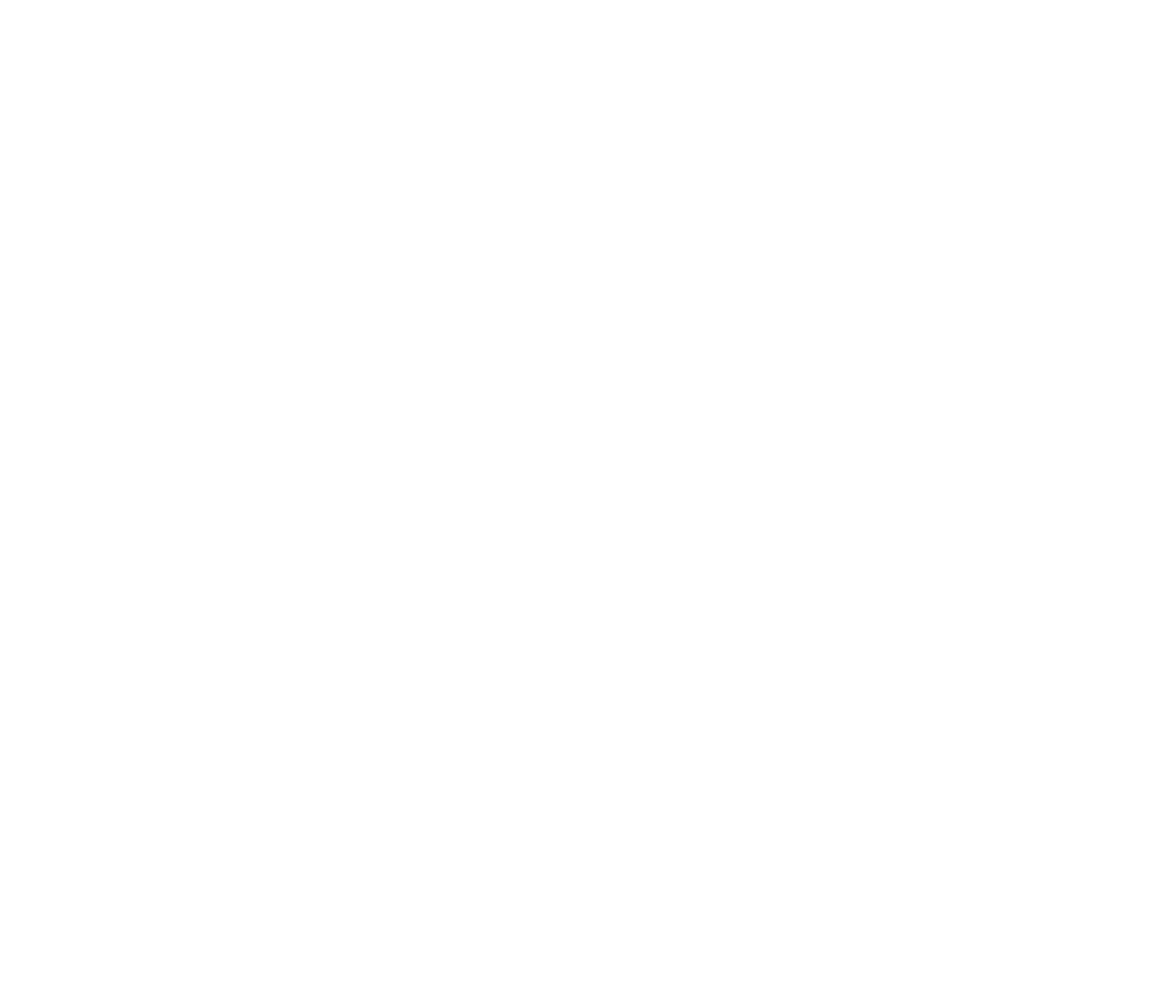
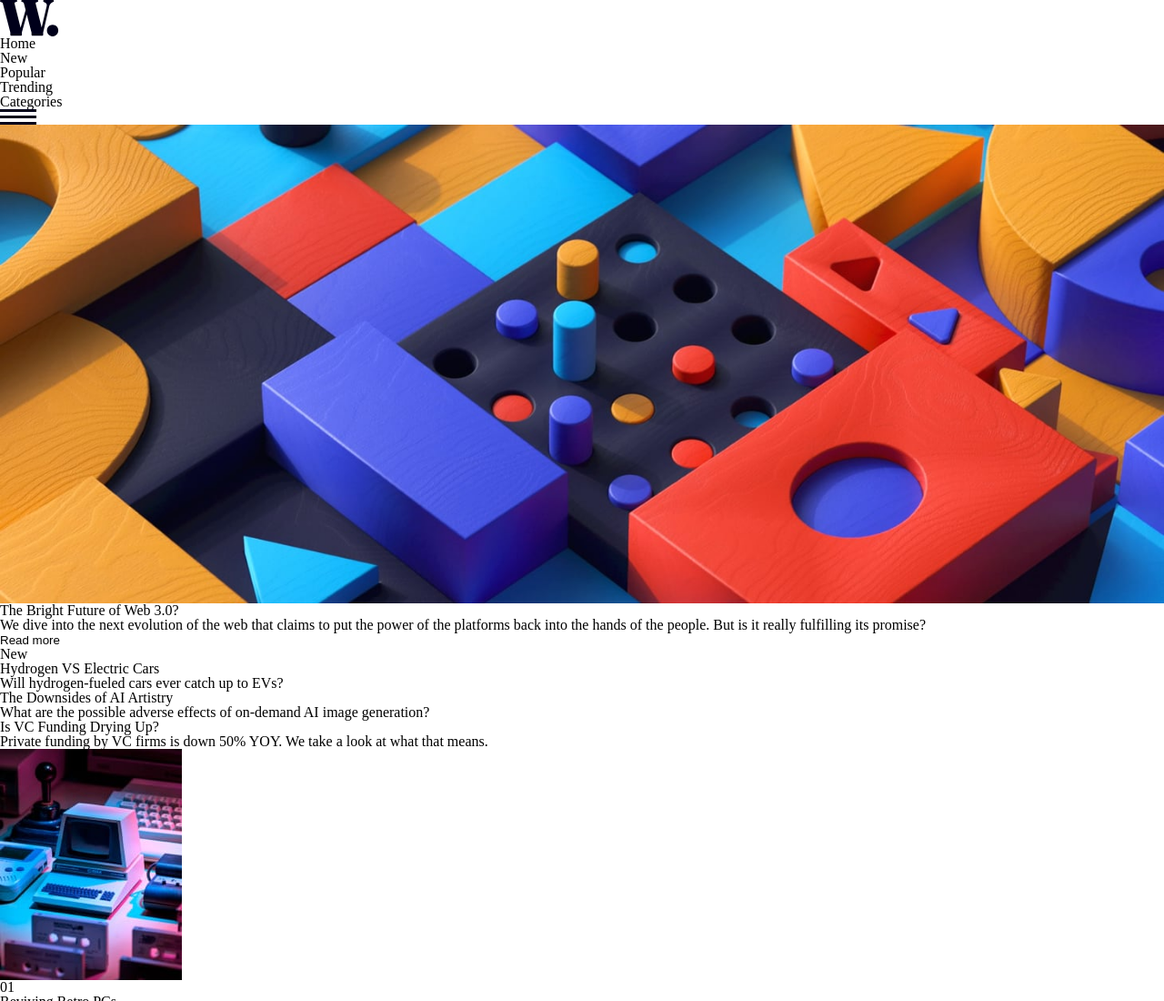
Before and after one commit to davidtrikic/news-homepage, a website: page index.html in a window 1280 px wide. Shown: the top 1100 px of the page at 91% size. Before the commit the page ends 800 px from the top, so only its background shows below. Drawn offline with Linux system fonts and the light colour scheme.

Commit message:
add basic markup

```diff
--- a/index.html
+++ b/index.html
@@ -4,12 +4,86 @@
     <meta charset="UTF-8">
     <meta name="viewport" content="width=device-width, initial-scale=1.0">
     <meta http-equiv="X-UA-Compatible" content="ie=edge">
-    <title></title>
+    <title>News Homepage</title>
     <link rel="stylesheet" href="./dist/css/main.css">
     <link rel="icon" type="image/png" sizes="32x32" href="/favicon-32x32.png">
     <link rel="icon" type="image/png" sizes="16x16" href="/favicon-16x16.png">
 </head>
 <body>
-
+    <header>
+        <div class="header__logo">
+            <img src="images/logo.svg" alt="logo image" class="logo__img">
+        </div>
+        <nav class="header__main-nav">
+            <ul>
+                <li><a href="#">Home</a></li>
+                <li><a href="#">New</a></li>
+                <li><a href="#">Popular</a></li>
+                <li><a href="#">Trending</a></li>
+                <li><a href="#">Categories</a></li>
+            </ul>
+        </nav>
+        <div class="header__nav-button"><img src="images/icon-menu.svg" alt="nav button"></div>
+    </header>
+    <main>
+        <section class="hero">
+            <div class="hero__cover">
+                <picture class="hero__image">
+                    <source media="(max-width: 767px)" srcset="images/image-web-3-mobile.jpg">
+                    <source media="(min-width: 768px)" srcset="images/image-web-3-desktop.jpg">
+                    <img src="images/image-web-3-desktop" alt="">
+                </picture>
+            </div>
+            <div class="hero__text-block">
+                <h1 class="hero__title">The Bright Future of Web 3.0?</h1>
+                <p>
+                    We dive into the next evolution of the web that claims to put the power of the platforms back into the hands of the people.
+                    But is it really fulfilling its promise?
+                </p>
+                <button type="button">Read more</button>
+            </div>
+        </section>
+        <section class="news">
+            <h2>New</h2>
+            <div class="news__block">
+                <h3>Hydrogen VS Electric Cars</h3>
+                <p>Will hydrogen-fueled cars ever catch up to EVs?</p>
+            </div>
+            <div class="news__block">
+                <h3>The Downsides of AI Artistry</h3>
+                <p>What are the possible adverse effects of on-demand AI image generation?</p>
+            </div>
+            <div class="news__block">
+                <h3>Is VC Funding Drying Up?</h3>
+                <p>Private funding by VC firms is down 50% YOY. We take a look at what that means.</p>
+            </div>
+        </section>
+        <section class="blog">
+            <article class="blog__post">
+                <img src="images/image-retro-pcs.jpg" alt="retro pc">
+                <div class="blog__text-block">
+                    <p class="blog__post-number">01</p>
+                    <h4>Reviving Retro PCs</h4>
+                    <p>What happens when old PCs are given modern upgrades?</p>
+                </div>
+            </article>
+            <article class="blog__post">
+                <img src="images/image-top-laptops.jpg" alt="keyboard image">
+                <div class="blog__text-block">
+                    <p class="blog__post-number">02</p>
+                    <h4>Top 10 Laptops of 2022</h4>
+                    <p>Our best picks for various needs and budgets.</p>
+                </div>
+            </article>
+            <article class="blog__post">
+                <img src="images/image-gaming-growth.jpg" alt="gamepad">
+                <div class="blog__text-block">
+                    <p class="blog__post-number">03</p>
+                    <h4>The Growth of Gaming</h4>
+                    <p>How the pandemic has sparked fresh opportunities.</p>
+                </div>
+            </article>
+        </section>
+    </main>
 </body>
 </html>
```
